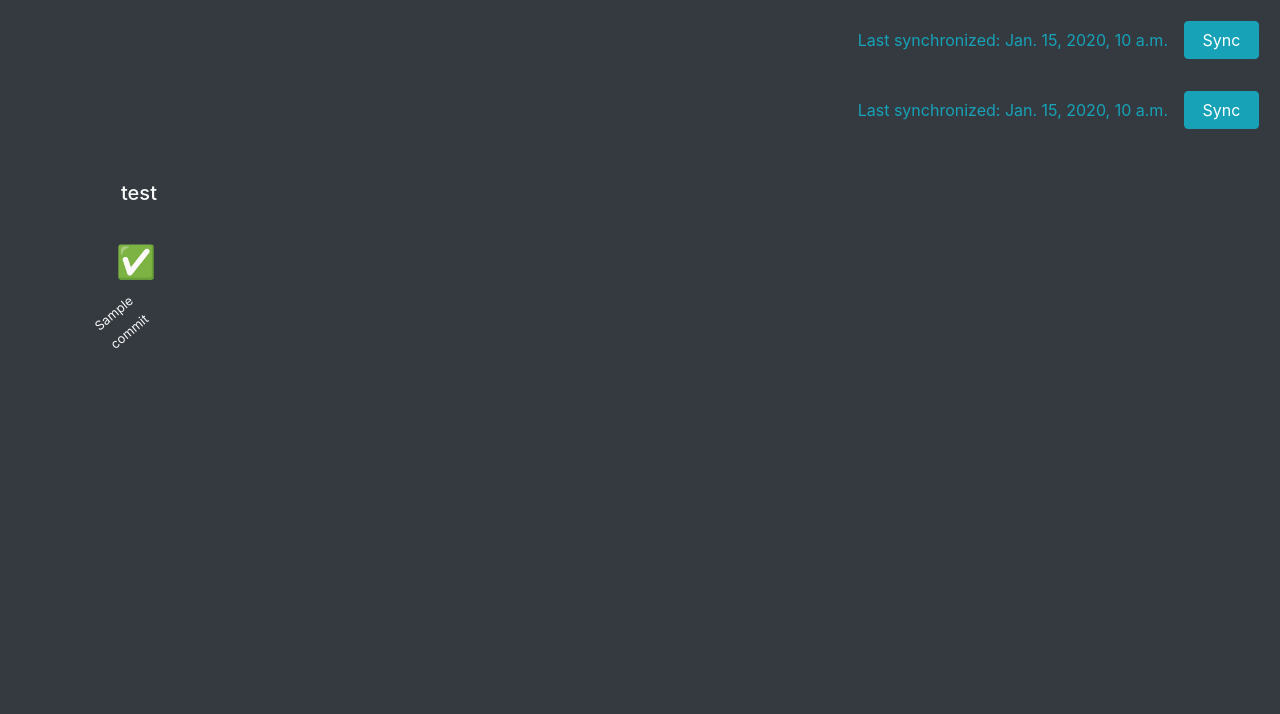
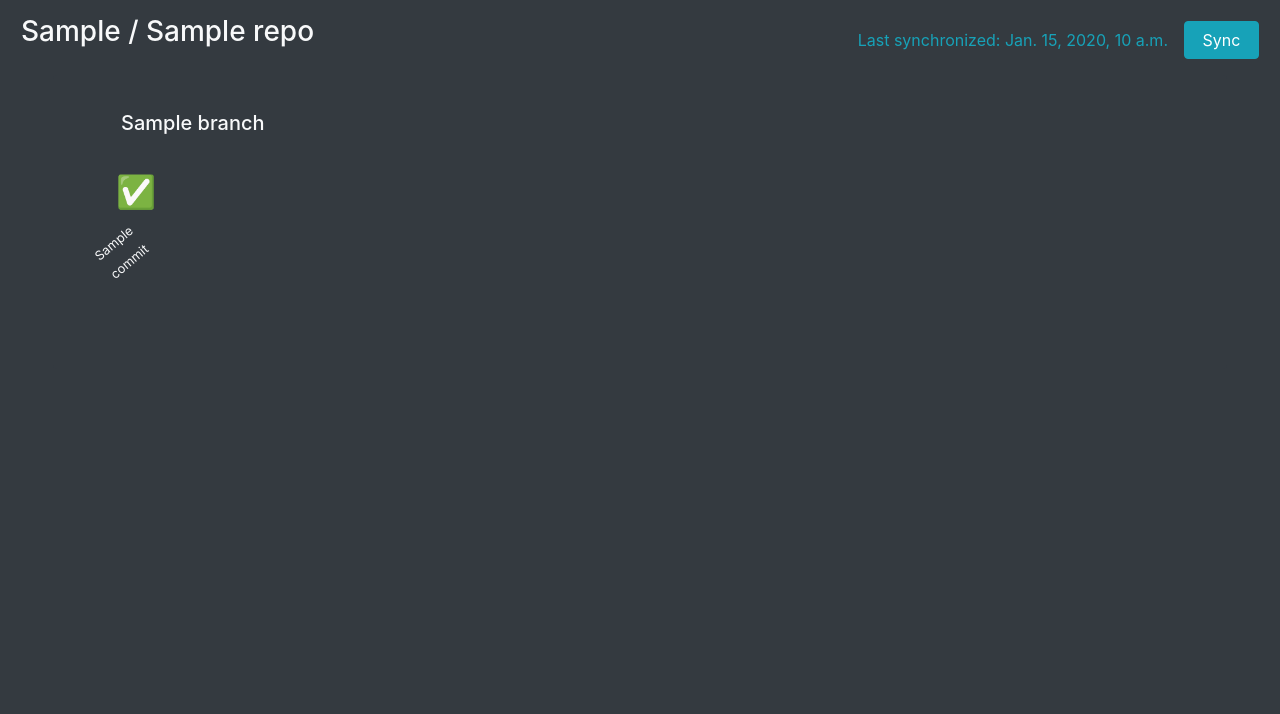
Before and after one commit to fabimass/class-report, a Django app: template submissions/templates/submissions/submissions.html in a window 1280 px wide. Shown: the part 56-770 px from the top of the page. Run offline with Django 4.2, Linux system fonts and the light colour scheme; a user stored in the database is signed in; tables that the repository leaves empty hold one stand-in row (values such as "Sample post"); the template is opened without the code that fills it: values that come from a table or form of the project are taken from there, most other values are stand-ins (such as "Sample title", 1, 10 or a date in 2020); some libraries are stand-ins or nearby versions.

Commit message:
submissions page

```diff
--- a/submissions/templates/submissions/index.html
+++ b/submissions/templates/submissions/index.html
@@ -11,7 +11,7 @@
         <ul class="text-light">
         {% for repo in repos %}
             <li>
-                <a class="text-info" href="#">{{ repo }}</a>
+                <a class="text-info" href="{% url 'submissions' repo.owner repo.name %}">{{ repo }}</a>
             </li>
         {% endfor %}
         </ul>
--- a/submissions/templates/submissions/layout.html
+++ b/submissions/templates/submissions/layout.html
@@ -68,7 +68,7 @@
         {% if user.is_superuser %}
         <div class="row">
             <div class="col">
-                <h1 class="h-100 d-flex align-items-center justify-content-center justify-content-md-start mx-3 text-light"><p>{% block title %}{% endblock %}</p></h1>
+                <h3 class="h-100 d-flex align-items-center justify-content-center justify-content-md-start mx-3 text-light"><p>{% block title %}{% endblock %}</p></h3>
             </div>
             <div class="col">
                 <div class="d-flex flex-row-reverse m-3">
--- a/submissions/templates/submissions/submissions.html
+++ b/submissions/templates/submissions/submissions.html
@@ -1,21 +1,17 @@
 {% extends "submissions/layout.html" %}
 {% load static %}
 
+{% block title %}
+    {{ repo.owner }} / {{ repo.name }}
+{% endblock %}
+
 {% block body %}
 
-    <div class="w-100">
-        {% if user.is_superuser %}
-        <div class="d-flex flex-row-reverse m-3">
-            <button type="button" class="btn btn-info" style="width:75px;" id="sync">Sync</button>
-            <p class="text-center my-auto mx-3 text-info">Last synchronized: {{ sync_date }}</p>
-        </div>
-        {% endif %}
-
-        <div>
-
+    <div>
+        {% for branch in branches %}
             <div class="card mx-md-5 px-md-5 px-sm-1 py-3 bg-dark border-0">
                 <div class="card-body">
-                    <h5 class="card-title text-light">test</h5>
+                    <h5 class="card-title text-light">{{ branch.name }}</h5>
                     <div class="mb-4 mt-4 d-flex row">
                         {% for commit in commits %}
 
@@ -24,7 +20,6 @@
                                     <div style="height:25%" class="border-bottom"></div>
                                 </div>
                             {% endif %}
-
                             <div style="width:60px; height:150px" class="d-flex flex-column">
                                 <div style="height:50%; display: flex; align-items: center; justify-content: center;">
                                     <h2 class="text-center text-sm">✅</h2>
@@ -33,7 +28,6 @@
                                     <p style="transform:rotate(-40deg) translate(-15px, -15px)" class="text-light text-right"><small>{{ commit.name }}</small></p>
                                 </div>
                             </div>
-
                             {% if forloop.counter < commits|length %}
                                 <div class="flex-grow-1" style="max-width:100px">
                                     <div style="height:25%" class="border-bottom"></div>
@@ -44,9 +38,7 @@
                     </div>
                 </div>
             </div>
-
-
-        </div>
+        {% endfor %}
     </div>
 
 
@@ -54,5 +46,4 @@
 {% endblock %}
 
 {% block scripts %}
-    {% if user.is_superuser %}<script src="{% static 'submissions/sync.js' %}"></script>{% endif %}
 {% endblock %}
--- a/submissions/urls.py
+++ b/submissions/urls.py
@@ -3,6 +3,7 @@ from . import views
 
 urlpatterns = [
     path("", views.index, name="index"),
+    path("<str:repo_owner>/<str:repo_name>", views.submissions, name="submissions"),
     path("login", views.login_view, name="login"),
     path("logout", views.logout_view, name="logout"),
     path("register", views.register, name="register"),
```
Also changed, not shown: submissions/views.py (+6 -4 lines).
